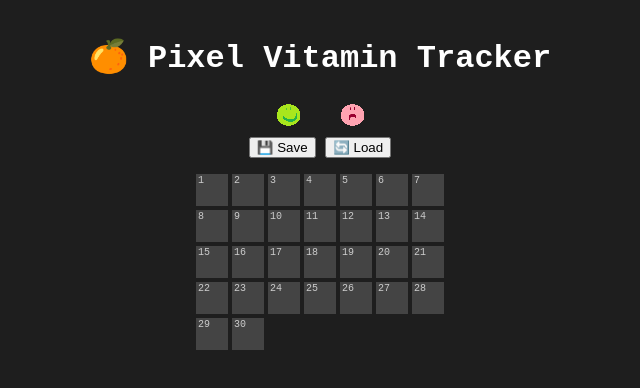
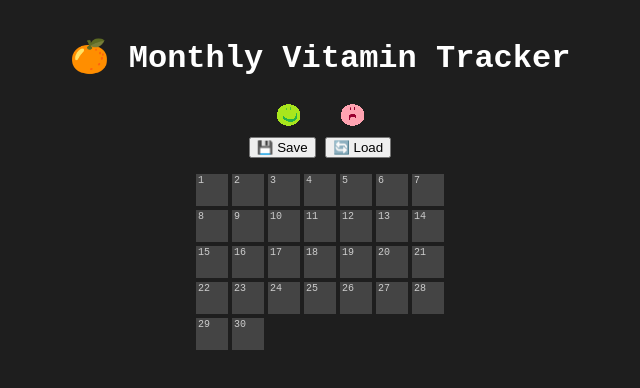
Before and after one commit to nimiiy/mrmoon, a plain HTML site: page index.html in a window 1280 px wide. Shown: the whole page, without its empty margins (320-960 px from the left). Drawn offline with Linux system fonts and the light colour scheme.

Commit message:
Update index.html

```diff
--- a/index.html
+++ b/index.html
@@ -8,7 +8,7 @@
 </head>
 <body>
   <header>
-    <h1>🍊 Pixel Vitamin Tracker</h1>
+    <h1>🍊 Monthly Vitamin Tracker</h1>
     <div class="tile-picker">
       <button onclick="selectTile('vitamin-taken')"><img src="tiles/yes.png" alt="Taken"></button>
       <button onclick="selectTile('vitamin-missed')"><img src="tiles/no.png" alt="Missed"></button>
```
